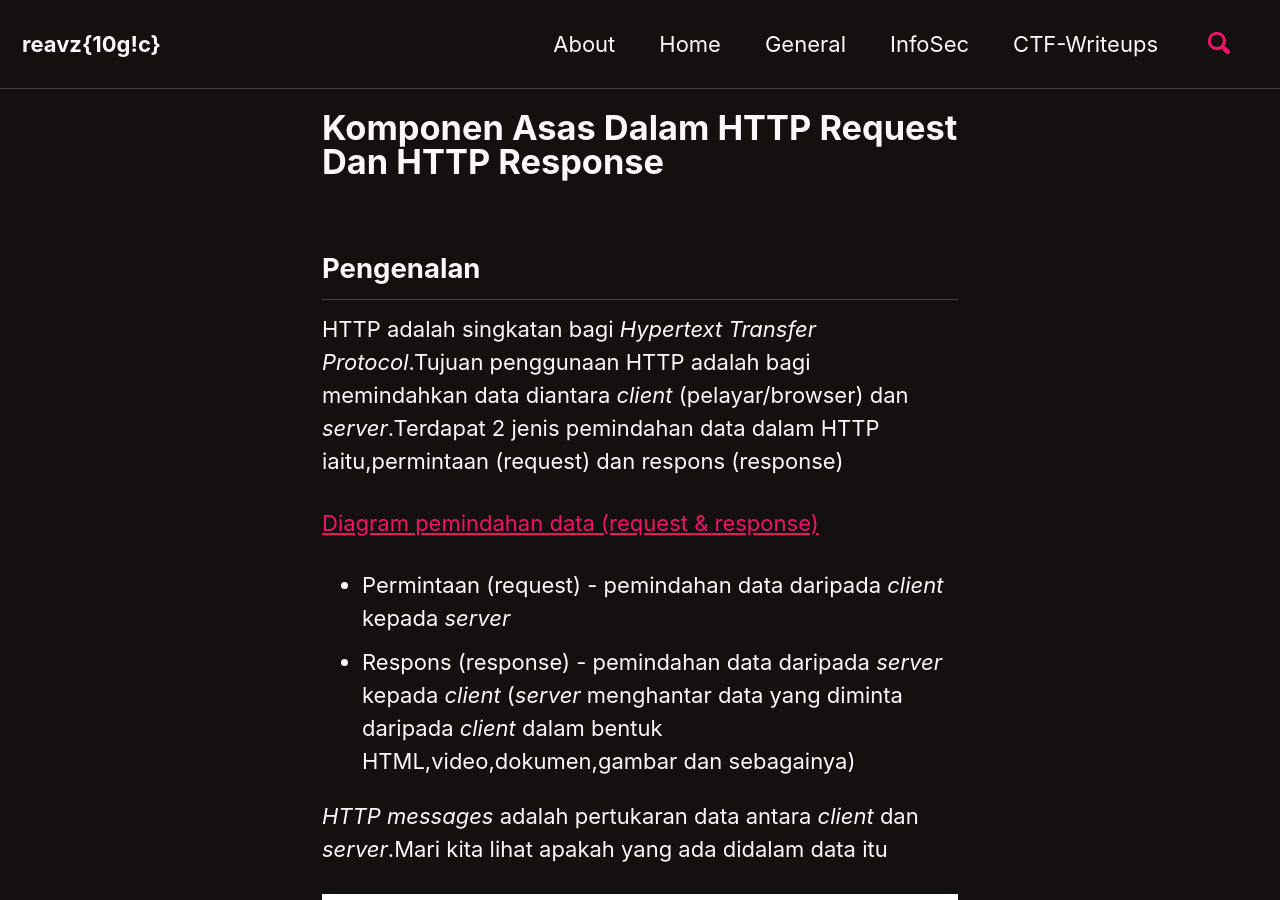
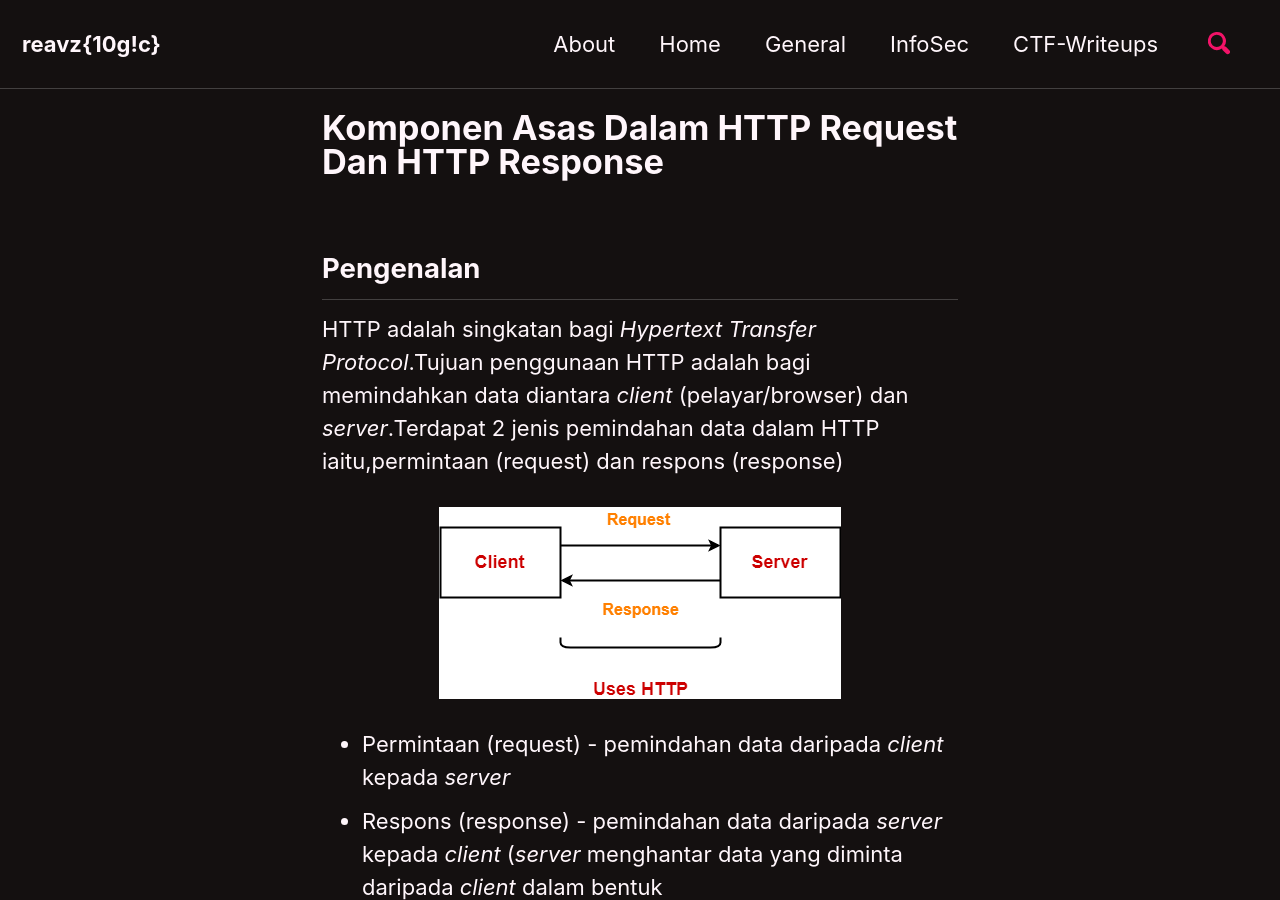
Before and after one commit to faridarif/faridarif.github.io, a Jekyll site: the page built from _posts/2020-12-20-http.md, in a window 1280 px wide and 900 px high. Built offline with Jekyll 4.4.1, drawn with Linux system fonts in a browser that asks for light colours; cached includes are drawn as plain includes; some of the changed text lies outside the part shown.

Commit message:
Update 2020-12-20-http.md

```diff
--- a/_posts/2020-12-20-http.md
+++ b/_posts/2020-12-20-http.md
@@ -10,7 +10,7 @@ tags: [Web, Information Technology]
 
 HTTP adalah singkatan bagi *Hypertext Transfer Protocol*.Tujuan penggunaan HTTP adalah bagi memindahkan data diantara *client* (pelayar/browser) dan *server*.Terdapat 2 jenis pemindahan data dalam HTTP iaitu,permintaan (request) dan respons (response)
 
-[Diagram pemindahan data (request & response)](https://raw.githubusercontent.com/faridarif/faridarif.github.io/master/images/http-transfer.png){: .align-center}
+![Diagram pemindahan data (request & response)](https://raw.githubusercontent.com/faridarif/faridarif.github.io/master/images/http-transfer.png){: .align-center}
 
 - Permintaan (request) - pemindahan data daripada *client* kepada *server*
 - Respons (response) - pemindahan data daripada *server* kepada *client* (*server* menghantar data yang diminta daripada *client* dalam bentuk HTML,video,dokumen,gambar dan sebagainya)
@@ -47,7 +47,7 @@ Headers menyatakan maklumat tentang permintaan (request) yang dibuat.Headers ter
 
 Yang terakhir adalah *body*.Tidak semua request mempunyai body.*HTTP method* GET,HEAD, atau OPTIONS, tidak memerlukan *body*.Jika kita menggunakan *HTTP method* POST,bermaksud kita hendak menghantar sesuatu kepada *server*,maka kita perlu memerlukan *body* untuk HTTP method POST
 
-[Contoh HTTP method POST body](https://raw.githubusercontent.com/faridarif/faridarif.github.io/master/images/body-exam.png){: .align-center}
+![Contoh HTTP method POST body](https://raw.githubusercontent.com/faridarif/faridarif.github.io/master/images/body-exam.png){: .align-center}
 
 # HTTP Response
 
```
Also changed, not shown: other parts of _posts/2020-12-20-http.md (+1 -1 lines).
